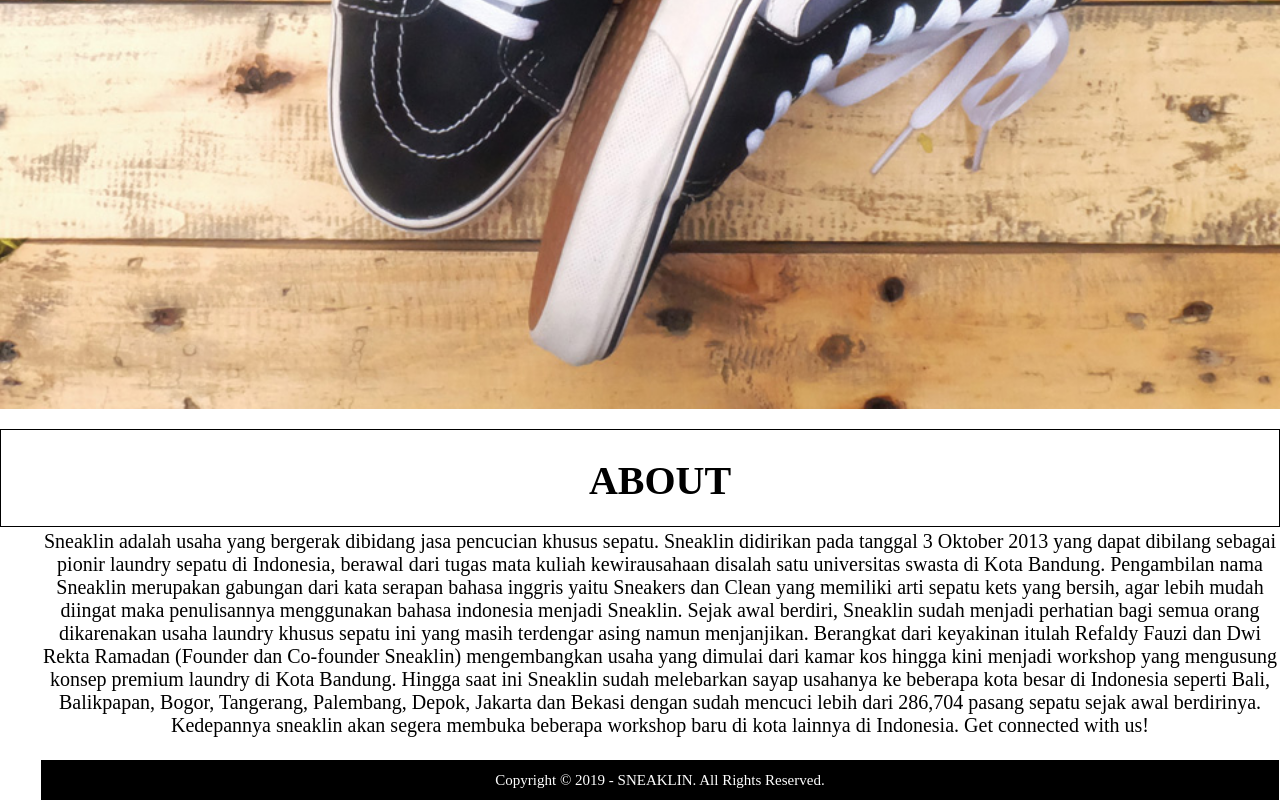
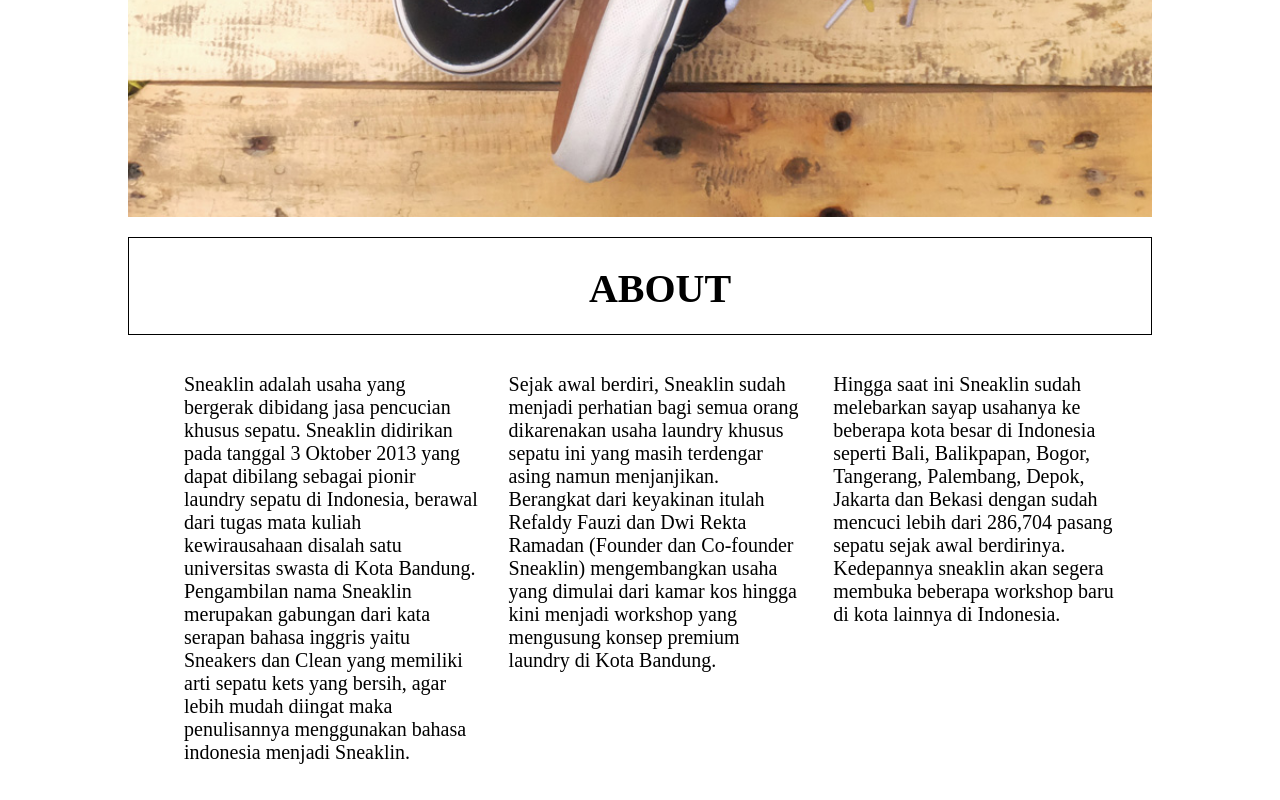
Before and after one commit to andikhaa/andikhaa.github.io, a plain HTML site: page About.html in a window 1280 px wide. Shown: the part 743-1543 px from the top of the page. Drawn offline with Linux system fonts and the light colour scheme.

Commit message:
Add files via upload

```diff
--- a/About.html
+++ b/About.html
@@ -7,7 +7,8 @@
 		<style>
 			body {
 				margin: 0px;
-				padding: 0px;
+				padding-left: 10%;
+				padding-right: 10%;
 				background-color: white;
 				color: white;
 				font-size: 20px;
@@ -95,6 +96,14 @@
   				background-color: grey;
 			}
 
+			.column {
+				float: left;
+				width: 30%;
+				padding: 15px;
+				text-align: left;
+			}
+
+
 		</style>
     </head>
 
@@ -117,24 +126,19 @@
             <img src="4.jpg" alt="sneaklin" width="100%">
         </section>
 
-        <menu>
+		<menu>
             <h1>ABOUT</h1>
-                <section>
-                    Sneaklin adalah usaha yang bergerak dibidang jasa pencucian khusus sepatu. Sneaklin didirikan pada tanggal 3 Oktober 2013 yang dapat dibilang sebagai pionir laundry sepatu di Indonesia, berawal dari tugas mata kuliah kewirausahaan disalah satu universitas swasta di Kota Bandung. Pengambilan nama Sneaklin merupakan gabungan dari kata serapan bahasa inggris yaitu Sneakers dan Clean yang memiliki arti sepatu kets yang bersih, agar lebih mudah diingat maka penulisannya menggunakan bahasa indonesia menjadi Sneaklin.
+					<div class="column">
+					<p>Sneaklin adalah usaha yang bergerak dibidang jasa pencucian khusus sepatu. Sneaklin didirikan pada tanggal 3 Oktober 2013 yang dapat dibilang sebagai pionir laundry sepatu di Indonesia, berawal dari tugas mata kuliah kewirausahaan disalah satu universitas swasta di Kota Bandung. Pengambilan nama Sneaklin merupakan gabungan dari kata serapan bahasa inggris yaitu Sneakers dan Clean yang memiliki arti sepatu kets yang bersih, agar lebih mudah diingat maka penulisannya menggunakan bahasa indonesia menjadi Sneaklin.</p>
+					</div>
 
-                    Sejak awal berdiri, Sneaklin sudah menjadi perhatian bagi semua orang dikarenakan usaha laundry khusus sepatu ini yang masih terdengar asing namun menjanjikan. Berangkat dari keyakinan itulah Refaldy Fauzi dan Dwi Rekta Ramadan (Founder dan Co-founder Sneaklin) mengembangkan usaha yang dimulai dari kamar kos hingga kini menjadi workshop yang mengusung konsep premium laundry di Kota Bandung. Hingga saat ini Sneaklin sudah melebarkan sayap usahanya ke beberapa kota besar di Indonesia seperti Bali, Balikpapan, Bogor, Tangerang, Palembang, Depok, Jakarta dan Bekasi dengan sudah mencuci lebih dari 286,704 pasang sepatu sejak awal berdirinya. Kedepannya sneaklin akan segera membuka beberapa workshop baru di kota lainnya di Indonesia.
+					<div class="column">
+					<p>Sejak awal berdiri, Sneaklin sudah menjadi perhatian bagi semua orang dikarenakan usaha laundry khusus sepatu ini yang masih terdengar asing namun menjanjikan. Berangkat dari keyakinan itulah Refaldy Fauzi dan Dwi Rekta Ramadan (Founder dan Co-founder Sneaklin) mengembangkan usaha yang dimulai dari kamar kos hingga kini menjadi workshop yang mengusung konsep premium laundry di Kota Bandung.</p>
+					</div>
 
-					Get connected with us!
-				<br>
-				<br>
-				</section>
-
-        <footer>
-            <section>
-                Copyright © 2019 - SNEAKLIN. All Rights Reserved.
-            </section>
-		 </footer>
-
-        </menu>
+					<div class="column">
+					<p>Hingga saat ini Sneaklin sudah melebarkan sayap usahanya ke beberapa kota besar di Indonesia seperti Bali, Balikpapan, Bogor, Tangerang, Palembang, Depok, Jakarta dan Bekasi dengan sudah mencuci lebih dari 286,704 pasang sepatu sejak awal berdirinya. Kedepannya sneaklin akan segera membuka beberapa workshop baru di kota lainnya di Indonesia.</p>
+					</div>
+		</menu>
     </body>
 </html>
```
Also changed, not shown: ContactUs.html (+10 -10 lines), Service.html (+5 -5 lines), index.html (+21 -20 lines).
